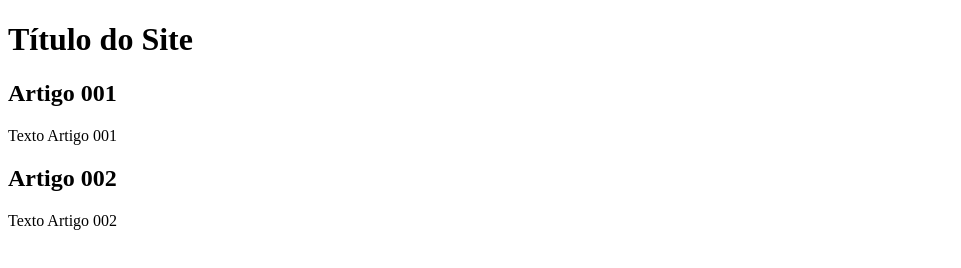
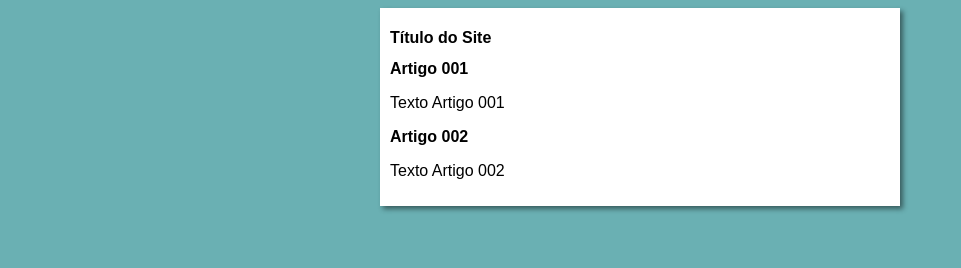
Before and after one commit to JoMaia/projeto-site, a plain HTML site: page index.html in a window 1280 px wide. Shown: the whole page, without its empty margins (0-961 px from the left). Drawn offline with Linux system fonts and the light colour scheme.

Commit message:
iniciei o disign

```diff
--- /dev/null
+++ b/estilos/style.css
@@ -0,0 +1,17 @@
+*{
+    font-family: Arial, Helvetica, sans-serif;
+    font-size: 16px;
+}
+
+body{
+   background-color: rgb(106, 176, 179);
+
+}
+
+main{
+    background-color: white;
+    width: 500px;
+    margin: auto;
+    padding: 10px;
+    box-shadow: 3px 3px 5px rgba(0, 0, 0, 0.473);
+}
--- a/index.html
+++ b/index.html
@@ -5,6 +5,7 @@
     <meta http-equiv="X-UA-Compatible" content="IE=edge">
     <meta name="viewport" content="width=device-width, initial-scale=1.0">
     <title>Título do Site</title>
+    <link rel="stylesheet" href="estilos/style.css">
 </head>
 <body>
     <main>
```
